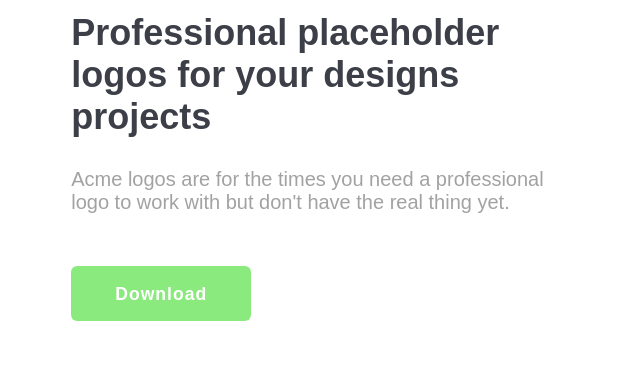
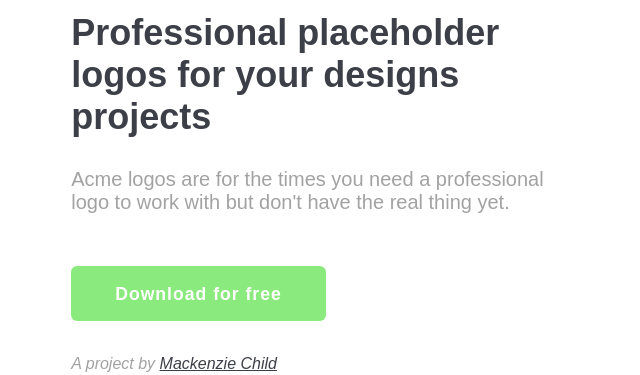
Before and after one commit to mackenziechild/Acme-Logos, a plain HTML site: page index.html in a window 1280 px wide. Shown: the part 425-800 px from the top of the page, without its empty margins (0-640 px from the left). Drawn offline with Linux system fonts and the light colour scheme.

Commit message:
Added download link & personal link

```diff
--- a/index.html
+++ b/index.html
@@ -15,7 +15,8 @@
         </div>
         <h1>Professional placeholder logos for your designs projects</h1>
         <p>Acme logos are for the times you need a professional logo to work with but don't have the real thing yet.</p>
-        <a href="#" class="download button button_green">Download</a>
+        <a href="http://macke.nz/16293B40300F" class="download button button_green" target="_blank">Download for free</a>
+        <p class="made-by">A project by <a href="https://twitter.com/mackenziechild" target="_blank">Mackenzie Child</a></p>
       </section>
 
       <section id="logos">
--- a/sass/global.sass
+++ b/sass/global.sass
@@ -44,6 +44,12 @@ $white:     #FFFFFF
     margin-bottom: 70px
   .download
     font-size: 1.1em
+  .made-by
+    font-size: 1em
+    font-style: italic
+    margin-top: 50px
+    a
+      color: $main
 
 #logos
   float: left
```
Also changed, not shown: css/global.css.
